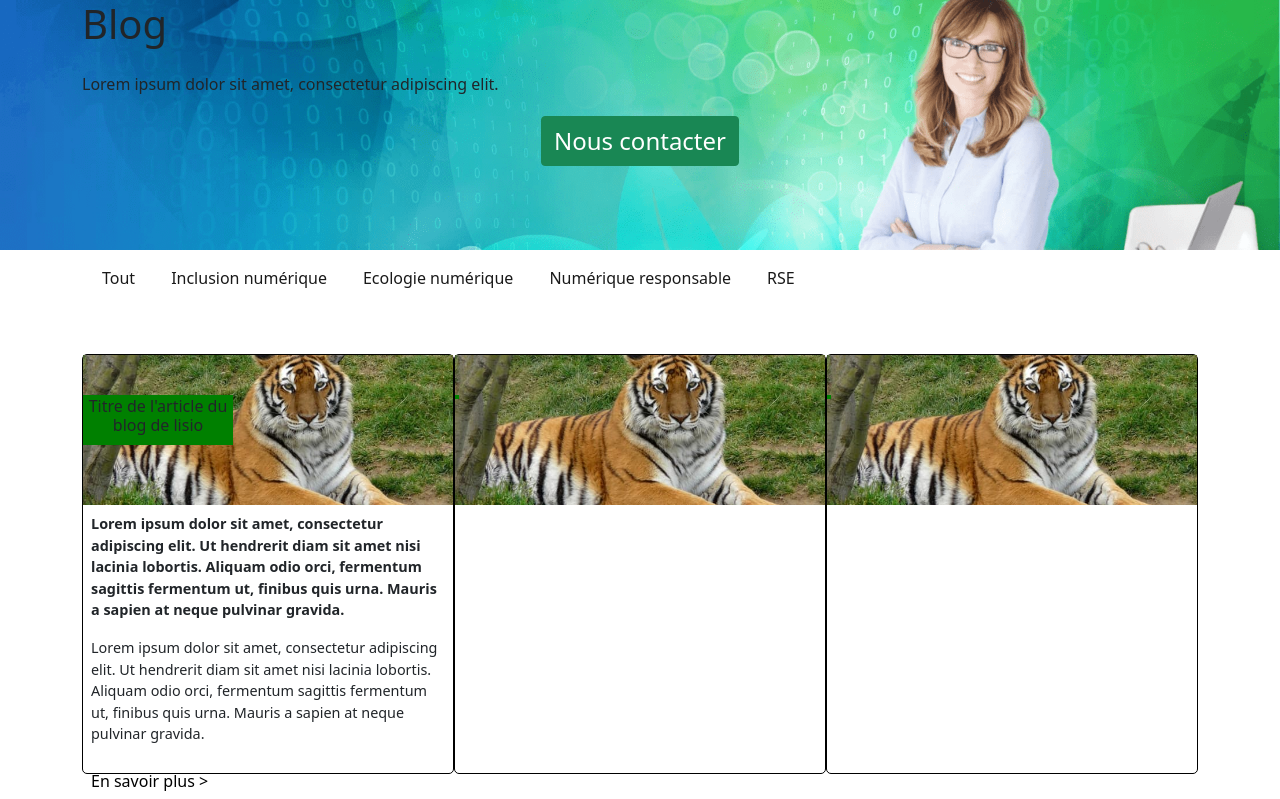
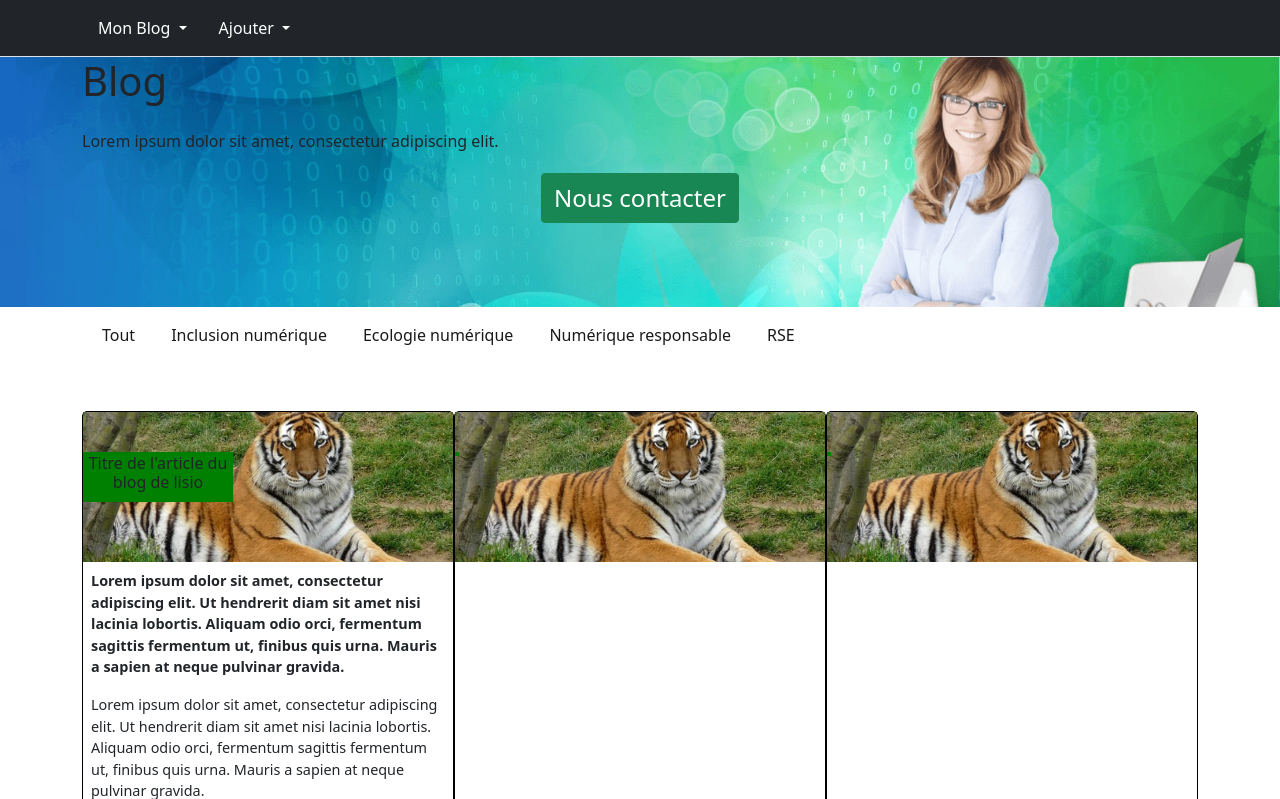
Before and after one commit to NewCorp291/blog_lisio, a Symfony app: template templates/home/index.html.twig in a window 1280 px wide. Shown: the top 799 px of the page. Run offline with Twig, Linux system fonts and the light colour scheme; the template is opened without the code that fills it, so the values that code supplies are empty; style sheets or scripts are compiled from the project's sources; some libraries are stand-ins or nearby versions.

Commit message:
dropdown admin

```diff
--- a/assets/js/app.js
+++ b/assets/js/app.js
@@ -1 +1,26 @@
 import '../css/app.scss';
+const $ = require('jquery');
+// this "modifies" the jquery module: adding behavior to it
+// the bootstrap module doesn't export/return anything
+require('bootstrap');
+
+// or you can include specific pieces
+// require('bootstrap/js/dist/tooltip');
+// require('bootstrap/js/dist/popover');
+
+$(document).ready(function() {
+    $('[data-toggle="popover"]').popover();
+});
+
+import {Dropdown} from 'bootstrap';
+
+document.addEventListener('DOMContentLoaded', () => {
+    enableDropdowns();
+});
+
+const enableDropdowns = () => {
+    const dropdownElementList = [].slice.call(document.querySelectorAll('.dropdown-toggle'))
+    dropdownElementList.map(function (dropdownToggleEl) {
+        return new Dropdown(dropdownToggleEl)
+    });
+}
--- a/package.json
+++ b/package.json
@@ -1,9 +1,11 @@
 {
     "devDependencies": {
         "@hotwired/stimulus": "^3.0.0",
+        "@popperjs/core": "^2.11.5",
         "@symfony/stimulus-bridge": "^3.0.0",
         "@symfony/webpack-encore": "^1.7.0",
         "core-js": "^3.0.0",
+        "jquery": "^3.6.0",
         "node-sass": "^7.0.1",
         "regenerator-runtime": "^0.13.2",
         "sass-loader": "^12.6.0",
@@ -18,10 +20,8 @@
         "build": "encore production --progress"
     },
     "dependencies": {
-
         "autoprefixer": "^10.4.4",
         "bootstrap": "^5.1.3",
         "postcss-loader": "^6.2.1"
-
     }
 }
--- a/templates/base.html.twig
+++ b/templates/base.html.twig
@@ -3,16 +3,48 @@
 	<head>
 		<meta charset="UTF-8">
 		<meta name="viewport" content="width=device-width, initial-scale=1">
-      <title>{% block title %}Welcome!{% endblock %}</title>
+		<title>
+			{% block title %}Welcome!
+			{% endblock %}
+		</title>
 		{# Run `composer require symfony/webpack-encore-bundle` to start using Symfony UX #}
 		{% block stylesheets %}
 			{{ encore_entry_link_tags('app') }}
 		{% endblock %}
-      {% block javascripts %}
-      {{ encore_entry_script_tags('app') }}
-      {% endblock %}
 	</head>
 	<body>
+
+		<nav class="py-2 bg-dark border-bottom">
+			<div class="container d-flex felx-wrap">
+				<div class="dropdown">
+					<a class="nav nav-link dropdown-toggle text-white" type="button" id="dropdownMenuButton" data-toggle="dropdown" aria-expanded="false">
+						Mon Blog
+					</a>
+					<ul class="dropdown-menu" aria-labelledby="dropdownMenuButtonAdminDashboard">
+						<li>
+							<a class="dropdown-item" href="#">Tableau de bord</a>
+						</li>
+						<li>
+							<a class="dropdown-item" href="#">Menu</a>
+						</li>
+					</ul>
+				</div>
+
+				<div class="dropdown">
+					<a class="nav nav-link dropdown-toggle text-white" type="button" id="dropdownMenuButton" data-toggle="dropdown" aria-expanded="false">
+						Ajouter
+					</a>
+					<ul class="dropdown-menu" aria-labelledby="dropdownMenuButtonAdminAdd">
+						<li>
+							<a class="dropdown-item" href="#">Article</a>
+						</li>
+						<li>
+							<a class="dropdown-item" href="#">Page</a>
+						</li>
+					</ul>
+				</div>
+			</div>
+		</nav>
 
 		<section class="container-fluid fond_numerique_dame">
 			<div class="container">
@@ -28,8 +60,7 @@
 		<section class="container container-menu">
 			<nav class="navbar navbar-expand-lg navbar-light bg-white">
 				<div class="container-fluid">
-               <button class="navbar-toggler collapsed" type="button" data-bs-toggle="collapse" data-bs-target="#navbarSupportedContent"
-                  aria-controls="navbarSupportedContent" aria-expanded="false" aria-label="Toggle navigation">
+					<button class="navbar-toggler collapsed" type="button" data-bs-toggle="collapse" data-bs-target="#navbarSupportedContent" aria-controls="navbarSupportedContent" aria-expanded="false" aria-label="Toggle navigation">
 						<span class="toggler-icon top-bar"></span>
 						<span class="toggler-icon middle-bar"></span>
 						<span class="toggler-icon bottom-bar"></span>
@@ -56,19 +87,25 @@
 				</div>
 			</nav>
 		</section>
-      {% block body %}
+		{% block javascripts %}
+			{{ encore_entry_script_tags('app') }}
 		{% endblock %}
+		{% block body %}{% endblock %}
 
 		<nav class="d-flex justify-content-center container mb-5" aria-label="...">
 			<ul class="pagination">
 				<li class="page-item disabled">
 					<a class="page-link" href="#" tabindex="-1" aria-disabled="true">Previous</a>
 				</li>
-    <li class="page-item"><a class="page-link" href="#">1</a></li>
+				<li class="page-item">
+					<a class="page-link" href="#">1</a>
+				</li>
 				<li class="page-item active" aria-current="page">
 					<a class="page-link" href="#">2</a>
 				</li>
-    <li class="page-item"><a class="page-link" href="#">3</a></li>
+				<li class="page-item">
+					<a class="page-link" href="#">3</a>
+				</li>
 				<li class="page-item">
 					<a class="page-link" href="#">Next</a>
 				</li>
@@ -85,6 +122,5 @@
 				</article>
 			</div>
 		</section>
-
 	</body>
 </html>
--- a/templates/home/index.html.twig
+++ b/templates/home/index.html.twig
@@ -4,9 +4,15 @@
 {% endblock %}
 
 {% block body %}
+	<main class="container">
+		<div class="row">
+			<div class="col-md-8"></div>
+			<div class="col-md-4"></div>
+		</div>
+	</main>
 
 
-      <article class="container mt-5 mb-5 d-flex justify-content-between col-xs-12">
+	<article class="container mt-5 mb-5 d-flex justify-content-between col-xs-12">
 		<div class="container-article">
 			<div class="top-article fond_article">
 				<div class="etiquette text-center">
@@ -16,9 +22,9 @@
 			<div class="bottom-article">
 				<div class="p-2">
 					<p class="ppp">Lorem ipsum dolor sit amet, consectetur adipiscing elit. Ut hendrerit diam sit amet nisi lacinia lobortis.
-						               Aliquam odio orci, fermentum sagittis fermentum ut, finibus quis urna. Mauris a sapien at neque pulvinar gravida.</p>
+																																																												               Aliquam odio orci, fermentum sagittis fermentum ut, finibus quis urna. Mauris a sapien at neque pulvinar gravida.</p>
 					<p>Lorem ipsum dolor sit amet, consectetur adipiscing elit. Ut hendrerit diam sit amet nisi lacinia lobortis.
-						               Aliquam odio orci, fermentum sagittis fermentum ut, finibus quis urna. Mauris a sapien at neque pulvinar gravida.</p>
+																																																												               Aliquam odio orci, fermentum sagittis fermentum ut, finibus quis urna. Mauris a sapien at neque pulvinar gravida.</p>
 				</div>
 
 				<div class="link-article mb-3 ps-2">
@@ -99,5 +105,4 @@
 			<div class="bottom-article"></div>
 		</div>
 	</article>
-
 {% endblock %}
```
Also changed, not shown: package-lock.json. Lines whose indentation alone changed are shown as unchanged.
